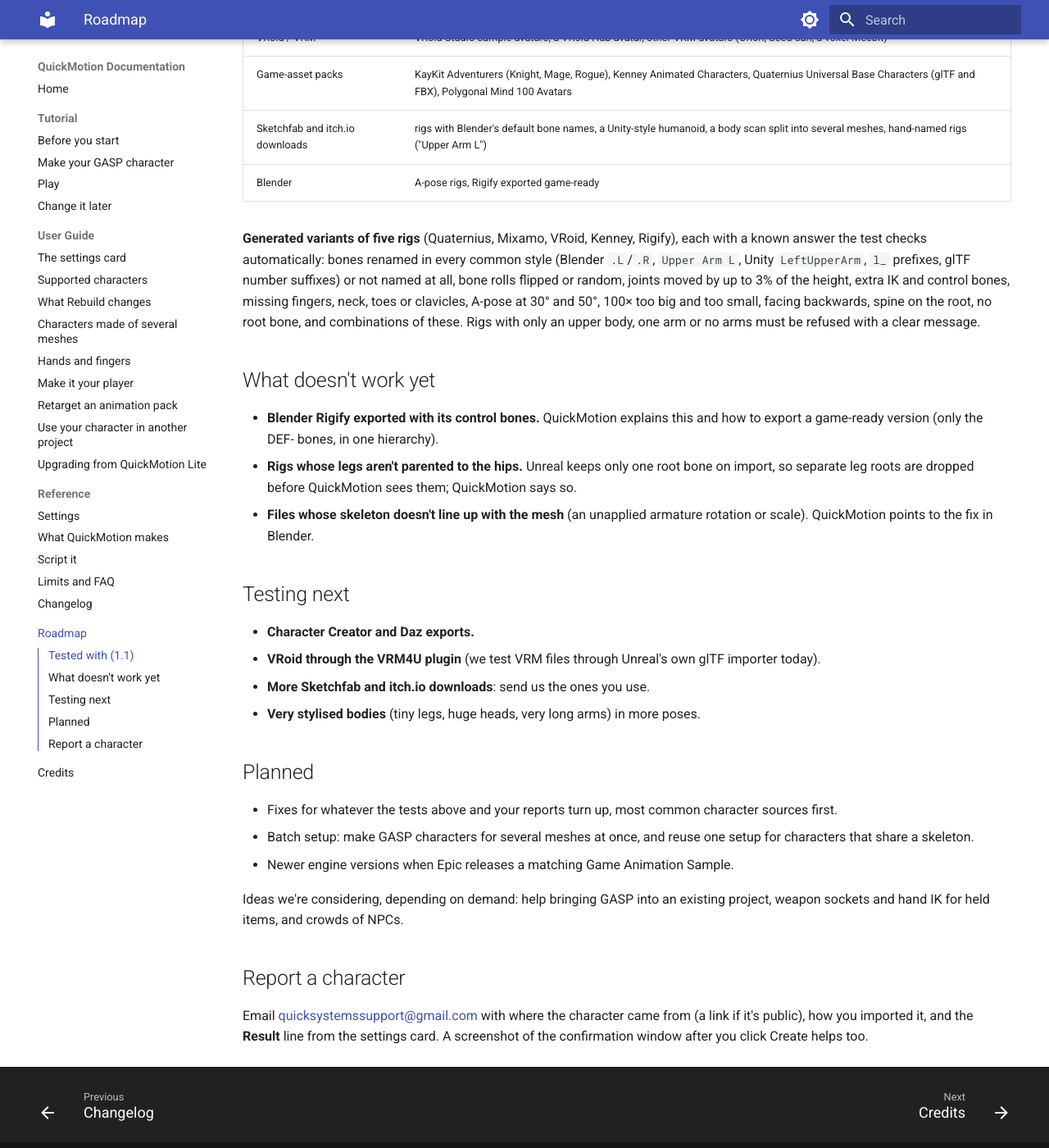
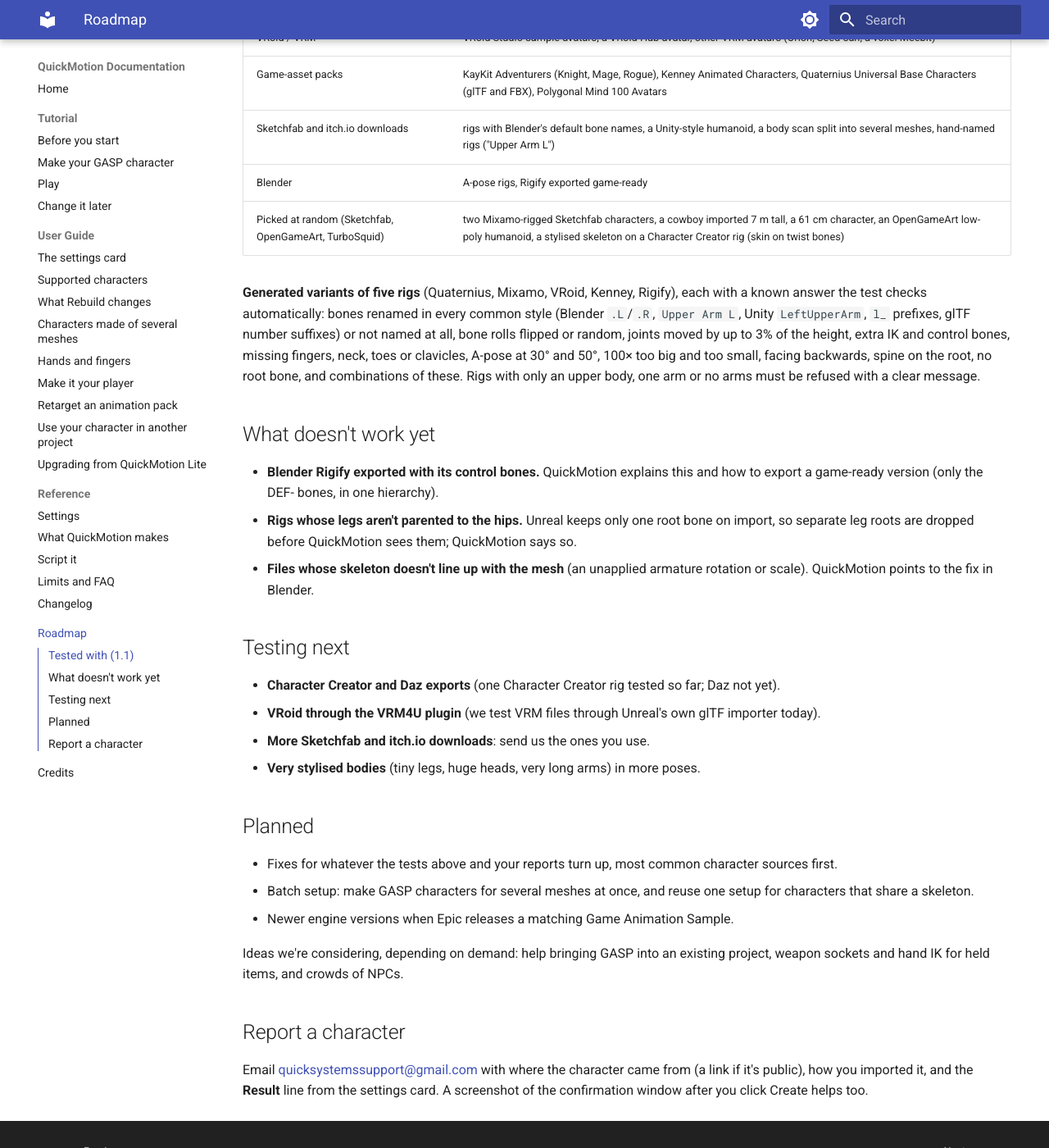
Before and after one commit to QuickSystemsTeam/QuickMotion, an MkDocs documentation site: the page built from docs/roadmap.md, in a window 1280 px wide and 1400 px high, scrolled down 570 px. Shown: the whole window at 82% size. Built offline with MkDocs 1.6.1 and Material for MkDocs 9.7.7, drawn with Linux system fonts in a browser that asks for light colours.

Commit message:
1.1: Character Creator style rigs (twist bones), novel-asset test results

```diff
--- a/docs/roadmap.md
+++ b/docs/roadmap.md
@@ -19,6 +19,7 @@ packaged Windows games (a player plus 10 characters).
 | Game-asset packs | KayKit Adventurers (Knight, Mage, Rogue), Kenney Animated Characters, Quaternius Universal Base Characters (glTF and FBX), Polygonal Mind 100 Avatars |
 | Sketchfab and itch.io downloads | rigs with Blender's default bone names, a Unity-style humanoid, a body scan split into several meshes, hand-named rigs ("Upper Arm L") |
 | Blender | A-pose rigs, Rigify exported game-ready |
+| Picked at random (Sketchfab, OpenGameArt, TurboSquid) | two Mixamo-rigged Sketchfab characters, a cowboy imported 7 m tall, a 61 cm character, an OpenGameArt low-poly humanoid, a stylised skeleton on a Character Creator rig (skin on twist bones) |
 
 **Generated variants of five rigs** (Quaternius, Mixamo, VRoid, Kenney, Rigify), each with a known answer the test
 checks automatically: bones renamed in every common style (Blender `.L`/`.R`, `Upper Arm L`, Unity `LeftUpperArm`,
@@ -38,7 +39,7 @@ body, one arm or no arms must be refused with a clear message.
 
 ## Testing next
 
-- **Character Creator and Daz exports.**
+- **Character Creator and Daz exports** (one Character Creator rig tested so far; Daz not yet).
 - **VRoid through the VRM4U plugin** (we test VRM files through Unreal's own glTF importer today).
 - **More Sketchfab and itch.io downloads**: send us the ones you use.
 - **Very stylised bodies** (tiny legs, huge heads, very long arms) in more poses.
```
Also changed, not shown: docs/guide/supported-characters.md (+1 -1 lines), docs/reference/changelog.md (+2 -1 lines), docs/reference/limits-and-faq.md (+1 -1 lines).
